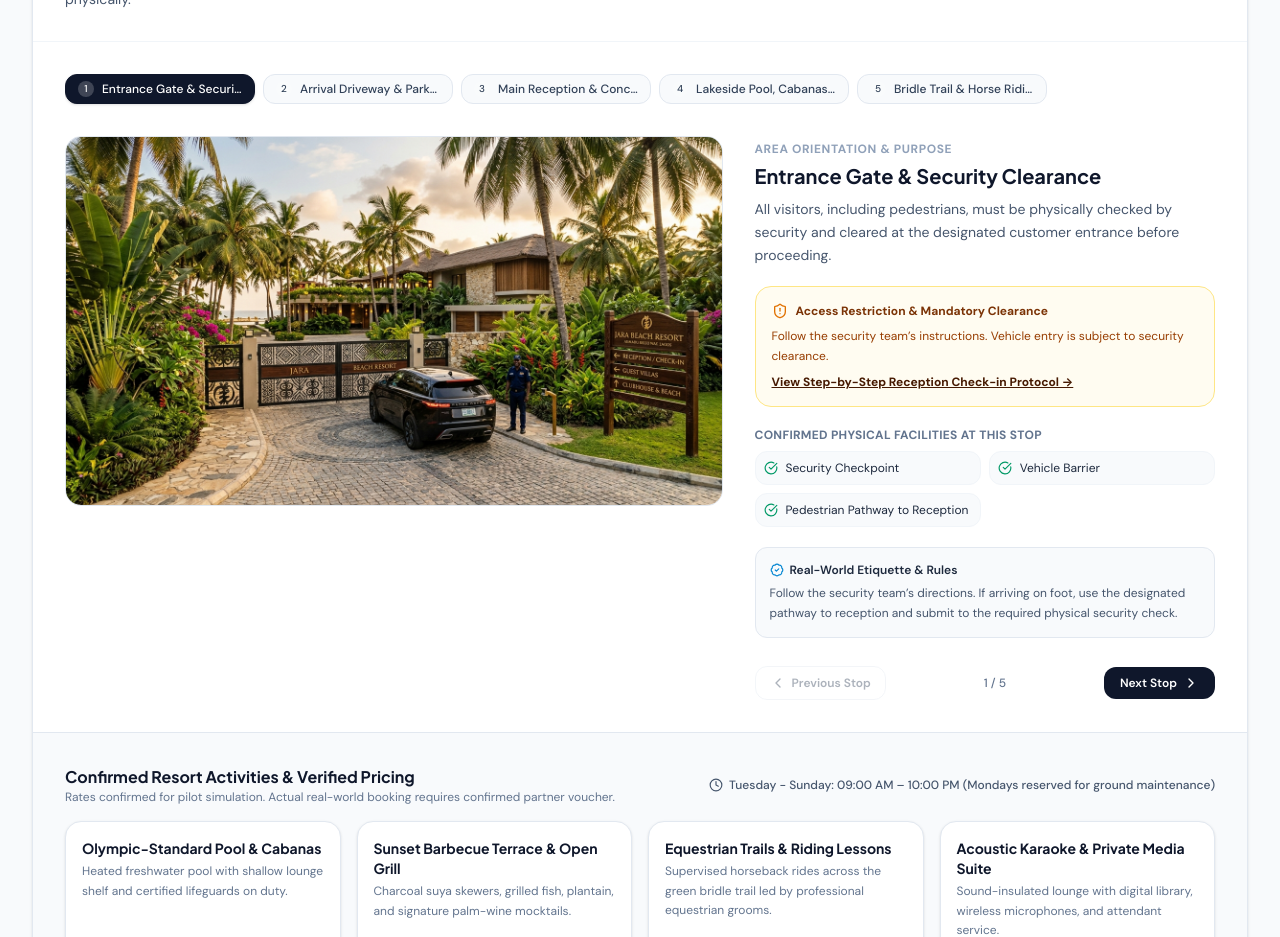
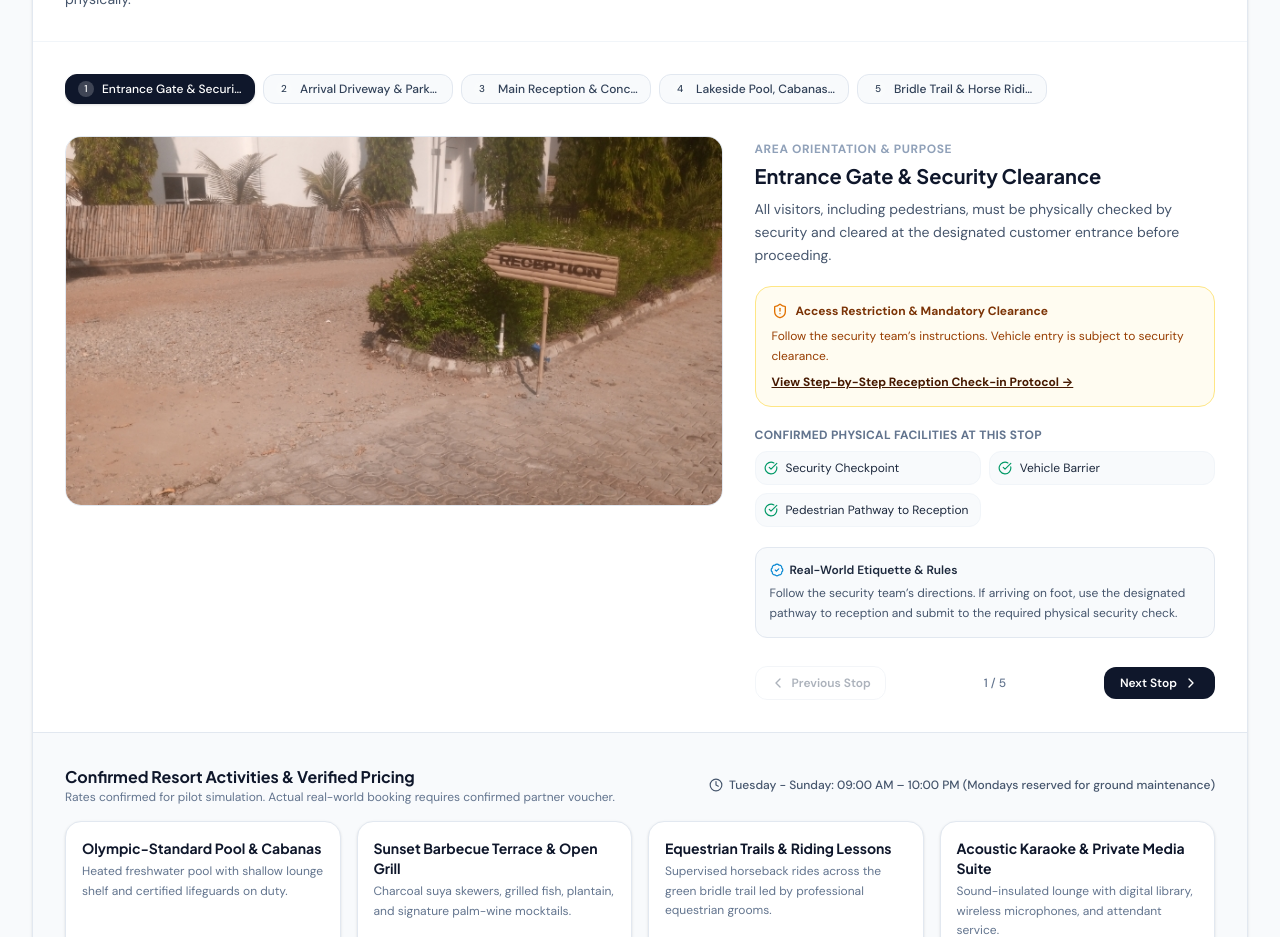
Before and after one commit to ArtwayVince/J-off, a React (Vite) app: page / in a window 1280 px wide. Shown: the part 860-1797 px from the top of the page. Built offline with nearby package versions, Linux system fonts and the light colour scheme.

Commit message:
Use uploaded gate photo for JET OFF tour Stop 1

```diff
--- a/src/data/seedData.ts
+++ b/src/data/seedData.ts
@@ -100,7 +100,7 @@ export const PILOT_RESORT: Destination = {
       title: 'Entrance Gate & Security Clearance',
       area: 'Approach & Gatehouse',
       coordinates: { x: 18, y: 78 },
-      photoUrl: '/src/assets/images/hero_yuby_resort_1791922037790.jpg',
+      photoUrl: '/src/assets/images/yuby_gate_stop_02.jpg',
       description: 'All visitors, including pedestrians, must be physically checked by security and cleared at the designated customer entrance before proceeding.',
       receptionRequirement: 'Follow the security team’s instructions. Vehicle entry is subject to security clearance.',
       confirmedFacilities: ['Security Checkpoint', 'Vehicle Barrier', 'Pedestrian Pathway to Reception'],
```
